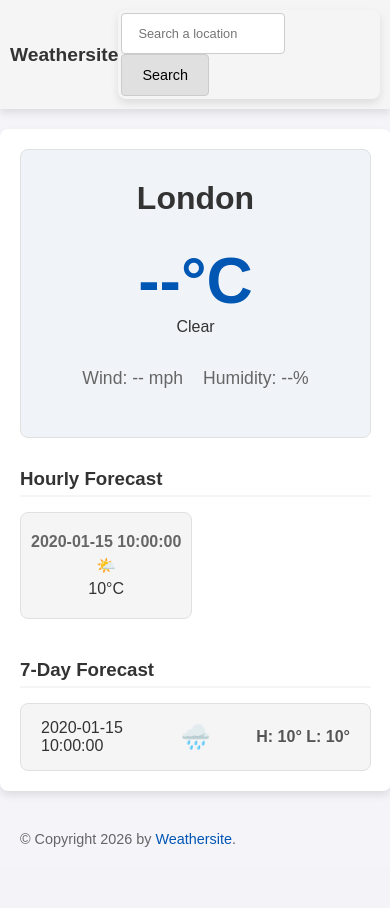
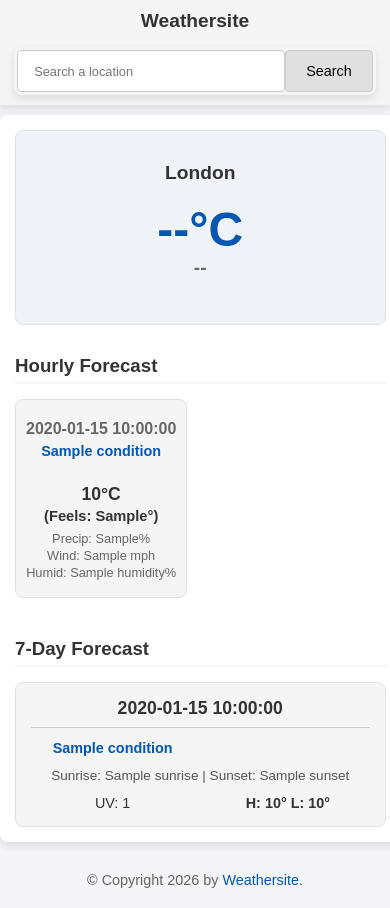
Before and after one commit to CharlieH2/WeatherSite, a Flask app: template templates/weather.html.jinja in a window 390 px wide. Before the commit the page ends 847 px from the top, so only its background shows below. Run offline with Flask 3, Linux system fonts and the light colour scheme; the template is opened without the code that fills it: most values are stand-ins (such as "Sample title", 1, 10 or a date in 2020).

Commit message:
Added all necessary data fields for accurate weather tracking, added dynamic sizing adjustments

```diff
--- a/static/style.css
+++ b/static/style.css
@@ -1,3 +1,4 @@
+/* Base */
 body {
     font-family: Arial, sans-serif;
     background-color: #f4f4f9;
@@ -6,6 +7,16 @@ body {
     padding: 0;
 }
 
+#content {
+    background-color: white;
+    width: 90%;
+    margin: 20px auto;
+    padding: 20px;
+    border-radius: 8px;
+    box-shadow: 0 4px 8px rgba(0,0,0,0.1);
+}
+
+/*Nav & Search bar */
 #navbar {
     background-color: whitesmoke;
     width: 100%;
@@ -30,42 +41,28 @@ body {
     border-radius: 8px;
     box-shadow: 0 4px 8px rgba(0,0,0,0.1);
     padding: 3px;
-
 }
 
 #searchbar input[type="text"] {
     padding: 12px 16px;
-
     font-size: clamp(0.8rem, 1.5vw, 1.2rem);
-
     width: clamp(130px, 25vw, 400px);
-
     border: 1px solid #cccccc;
     border-radius: 4px;
 }
 
 #searchbar button {
     padding: 12px 20px;
-
     font-size: clamp(0.9rem, 1.5vw, 1.2rem);
-
     cursor: pointer;
     border: 1px solid #cccccc;
     border-radius: 4px;
     background-color: #e0e0e0;
 }
 
-#content {
-    background-color: white;
-    width: 90%;
-    margin: 20px auto;
-    padding: 20px;
-    border-radius: 8px;
-    box-shadow: 0 4px 8px rgba(0,0,0,0.1);
-}
-
+/* Footer */
 #footer {
-    text-align: centre;
+    text-align: center;
     padding: 20px;
     font-size: 0.9em;
     color: #666666;
@@ -80,7 +77,7 @@ body {
     text-decoration: underline;
 }
 
-/* --- Weather Dashboard Layout --- */
+/* Weather Dashboard */
 .weather-dashboard {
     display: flex;
     flex-direction: column;
@@ -91,7 +88,7 @@ body {
 .current-weather {
     text-align: center;
     padding: 30px;
-    background-color: #f0f4f8; /* A subtle blue-grey to differentiate from the background */
+    background-color: #f0f4f8;
     border-radius: 8px;
     border: 1px solid #e0e0e0;
 }
@@ -99,7 +96,10 @@ body {
 .current-weather h2 {
     margin-top: 0;
     color: #333333;
-    font-size: 2rem;
+    font-size: clamp(1.2rem, 4vw, 2rem);
+    overflow-wrap: break-word;
+    word-break: break-word;
+    line-height: 1.3;
 }
 
 .current-temp {
@@ -113,15 +113,13 @@ body {
     color: #0056b3;
 }
 
-.current-details {
-    display: flex;
-    justify-content: center;
-    gap: 20px;
+.current-temp .condition {
+    font-size: 1.2rem;
     color: #666666;
-    font-size: 1.1rem;
+    font-weight: bold;
 }
 
-/* Hourly & Daily Section Headings */
+/* Section Headings */
 .hourly-forecast h3, .daily-forecast h3 {
     margin-top: 0;
     margin-bottom: 15px;
@@ -130,16 +128,16 @@ body {
     padding-bottom: 5px;
 }
 
-/* Hourly Forecast (Horizontal Scroll) */
+/* Hourly Forecast */
 .hourly-scroll {
     display: flex;
     overflow-x: auto;
     gap: 15px;
-    padding-bottom: 10px; /* Space for the scrollbar */
+    padding-bottom: 10px;
 }
 
 .hour-card {
-    min-width: 90px;
+    min-width: 140px;
     background-color: whitesmoke;
     border: 1px solid #e0e0e0;
     border-radius: 8px;
@@ -156,7 +154,25 @@ body {
     color: #666666;
 }
 
-/* Daily Forecast (Vertical List) */
+.hour-card .temp {
+    font-weight: bold;
+    font-size: 1.1rem;
+}
+
+.hour-card .condition-text {
+    font-size: 0.9rem;
+    color: #0056b3;
+    font-weight: bold;
+    min-height: 2.5em;
+}
+
+.hour-card .small-stat {
+    font-size: 0.8rem;
+    color: #666666;
+    margin: 2px 0;
+}
+
+/* Daily Forecast */
 .daily-list {
     display: flex;
     flex-direction: column;
@@ -164,9 +180,10 @@ body {
 }
 
 .day-row {
-    display: flex;
-    justify-content: space-between;
+    display: grid;
+    grid-template-columns: 1fr 1.5fr 2fr 1fr 1fr;
     align-items: center;
+    gap: 10px;
     background-color: whitesmoke;
     padding: 15px 20px;
     border-radius: 8px;
@@ -174,16 +191,86 @@ body {
 }
 
 .day-row span {
-    flex: 1;
+    text-align: center;
+    font-size: 0.9rem;
 }
 
-.day-row .day-icon {
-    text-align: center;
-    font-size: 1.5rem;
+.day-row .day-name {
+    text-align: left;
+    font-weight: bold;
+    font-size: 1rem;
+}
+
+.day-row .day-condition {
+    color: #0056b3;
+    font-weight: bold;
 }
 
 .day-row .day-temps {
     text-align: right;
     font-weight: bold;
-    color: #555555;
+    color: #333333;
 }
+
+/* Dynamic Sizing (smaller displays) */
+@media (max-width: 768px) {
+
+    #navbar {
+        flex-direction: column;
+        gap: 15px;
+        text-align: center;
+    }
+
+    #searchbar form {
+        display: flex;
+        justify-content: center;
+        width: 100%;
+    }
+
+    #searchbar input[type="text"] {
+        width: 60vw;
+    }
+
+    #content {
+        width: 95%;
+        padding: 15px;
+        margin: 10px auto;
+    }
+
+    .current-temp .temp {
+        font-size: 3rem;
+    }
+
+    .current-details {
+        flex-direction: column;
+        gap: 5px;
+    }
+
+    .day-row {
+        grid-template-columns: 1fr 1fr;
+        gap: 12px;
+        padding: 15px;
+    }
+
+    .day-row .day-name {
+        grid-column: 1 / -1;
+        text-align: center;
+        border-bottom: 1px solid #cccccc;
+        padding-bottom: 8px;
+        font-size: 1.1rem;
+    }
+
+    .day-row span {
+        text-align: center;
+    }
+
+    .day-row .day-sun {
+        grid-column: 1 / -1;
+        font-size: 0.85rem;
+        color: #555555;
+    }
+
+    .day-row .day-temps {
+        text-align: center;
+    }
+}
--- a/templates/weather.html.jinja
+++ b/templates/weather.html.jinja
@@ -17,11 +17,7 @@
         <h2 id="location-name">{{ location_name | default('London') }}</h2>
         <div class="current-temp">
             <span class="temp">{{ current.temperature | default('--') }}&deg;C</span>
-                <span class="condition">{{ current.condition | default('Clear') }}</span>
-            </div>
-            <div class="current-details">
-                <p>Wind: {{ current.wind_speed | default('--') }} mph</p>
-                <p>Humidity: {{ current.humidity | default('--') }}%</p>
+            <span class="condition">{{ current.condition | default('--') }}</span>
         </div>
     </section>
 
@@ -31,7 +27,11 @@
             {% for hour in hourly_data %}
             <div class="hour-card">
                 <p class="time">{{ hour.time }}</p>
-                    <p class="icon">🌤️</p> <p class="temp">{{ hour.temperature }}&deg;C</p>
+                <p class="condition-text">{{ hour.condition }}</p>
+                <p class="temp">{{ hour.temperature }}&deg;C <br><small>(Feels: {{ hour.feels_like }}&deg;)</small></p>
+                <p class="small-stat">Precip: {{ hour.precip_prob }}%</p>
+                <p class="small-stat">Wind: {{ hour.wind_speed }} mph</p>
+                <p class="small-stat">Humid: {{ hour.humidity }}%</p>
             </div>
             {% else %}
             <p>Hourly data unavailable.</p>
@@ -45,7 +45,9 @@
             {% for day in daily_data %}
             <div class="day-row">
                 <span class="day-name">{{ day.date }}</span>
-                    <span class="day-icon">🌧️</span>
+                <span class="day-condition">{{ day.condition }}</span>
+                <span class="day-sun">Sunrise: {{ day.sunrise }} | Sunset: {{ day.sunset }}</span>
+                <span class="day-uv">UV: {{ day.uv_index }}</span>
                 <span class="day-temps">H: {{ day.max_temp }}&deg; L: {{ day.min_temp }}&deg;</span>
             </div>
             {% else %}
```
Lines whose indentation alone changed are shown as unchanged.
